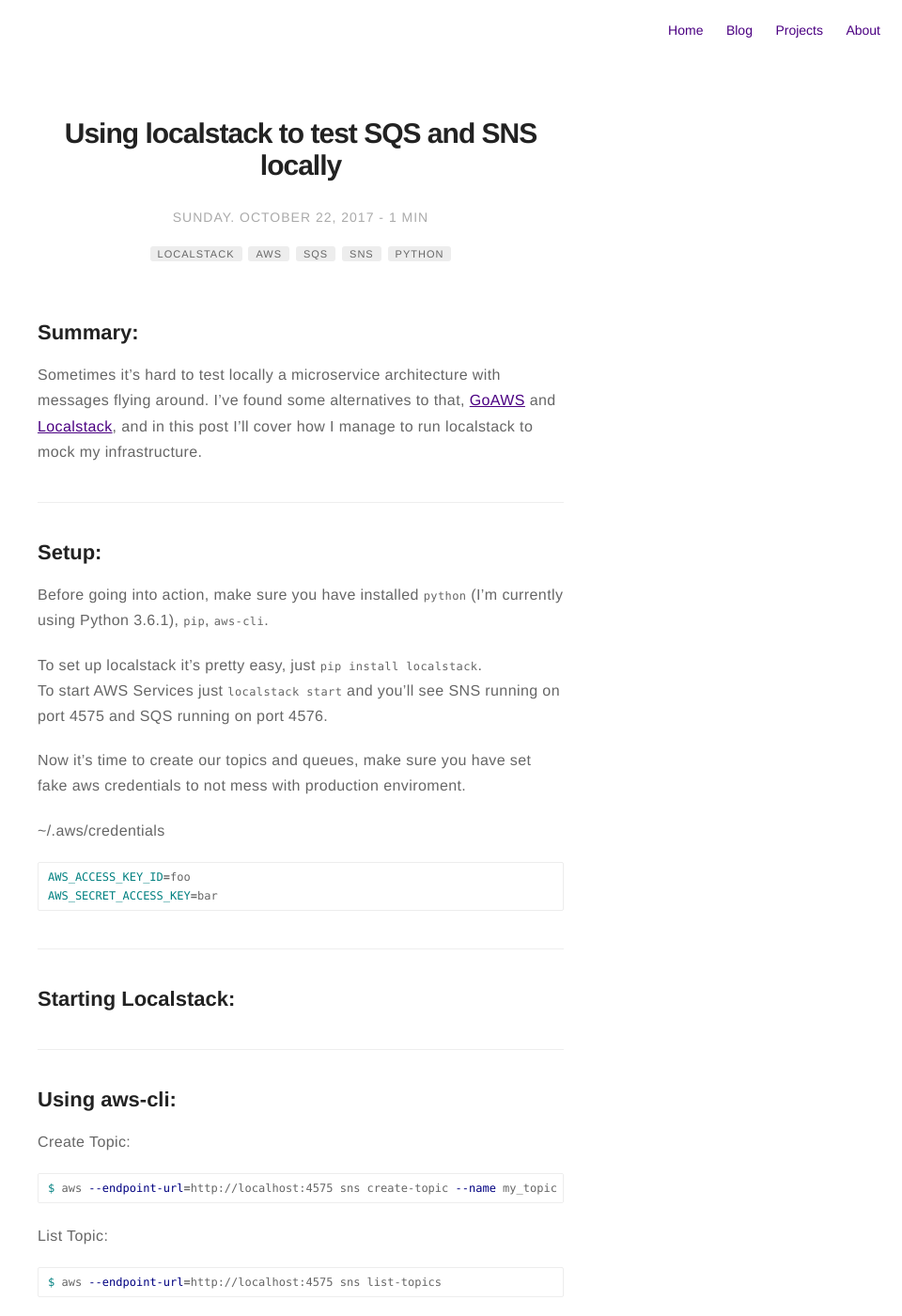
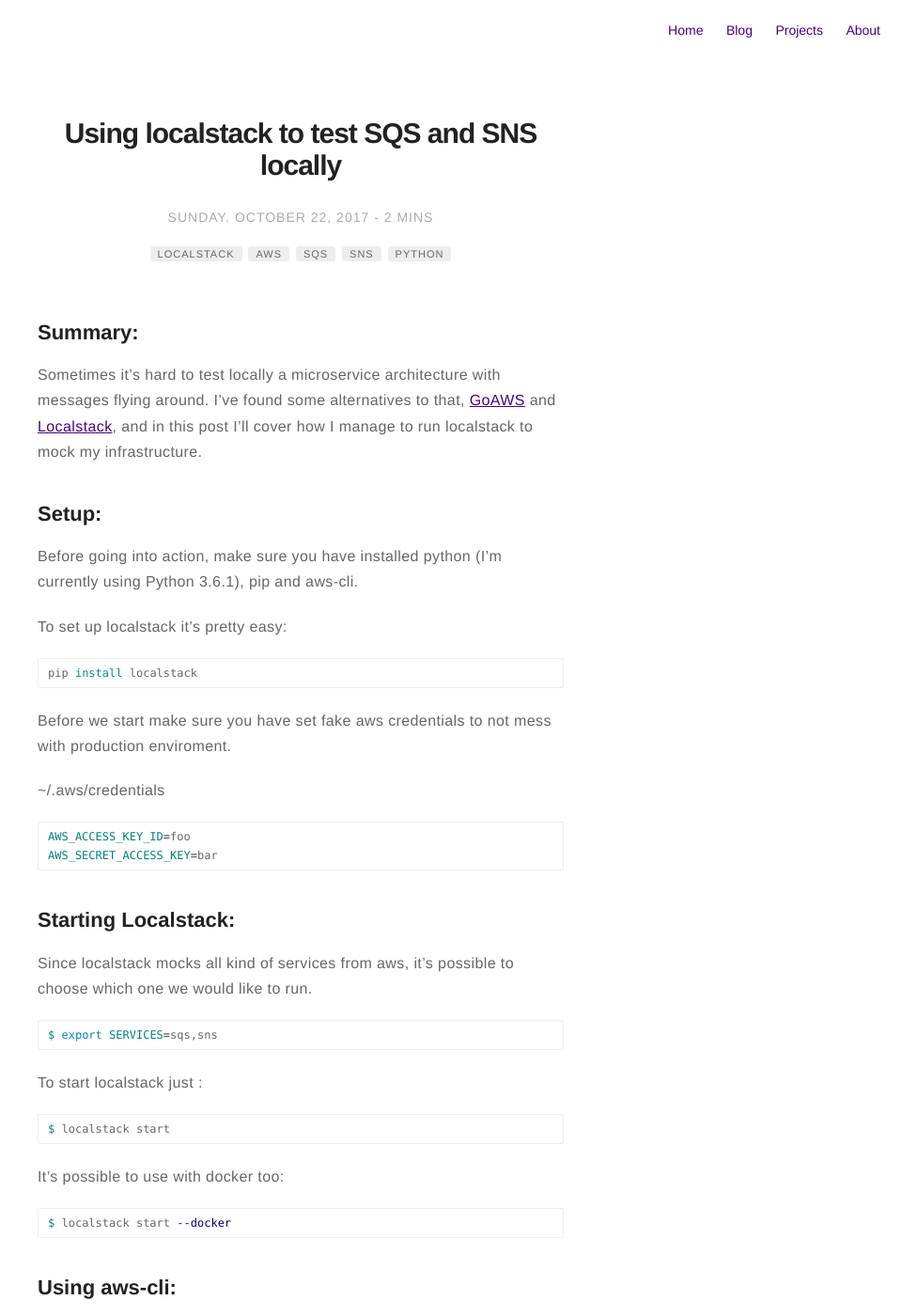
Before and after one commit to gugsrs/gugsrs.github.io, a Jekyll site: the page built from _posts/2017-10-23-localstack-sqs-sns.markdown, in a window 1280 px wide and 1400 px high. Shown: the whole window at 94% size, without its empty margins (320-1280 px from the left). Built offline with Jekyll 4.4.1, drawn with Linux system fonts in a browser that asks for light colours; comment, search, counter and statistics services are not loaded; some of the changed text lies outside the part shown.

Commit message:
Update post

````diff
--- a/_posts/2017-10-23-localstack-sqs-sns.markdown
+++ b/_posts/2017-10-23-localstack-sqs-sns.markdown
@@ -20,15 +20,15 @@
 Sometimes it's hard to test locally a microservice architecture with messages flying around.
 I've found some alternatives to that, [GoAWS][goaws] and [Localstack][localstack], and in this post I'll cover how I manage to run localstack to mock my infrastructure.
 
----
+## Setup:
+Before going into action, make sure you have installed python (I'm currently using Python 3.6.1), pip and aws-cli.
 
-## Setup:
-Before going into action, make sure you have installed ```python``` (I'm currently using Python 3.6.1), ```pip```, ```aws-cli```.
+To set up localstack it's pretty easy:
+{% highlight bash %}
+pip install localstack
+{% endhighlight %}
 
-To set up localstack it's pretty easy, just ```pip install localstack ```.
-To start AWS Services just ```localstack start``` and you'll see SNS running on port 4575 and SQS running on port 4576.
-
-Now it's time to create our topics and queues, make sure you have set fake aws credentials to not mess with production enviroment.
+Before we start make sure you have set fake aws credentials to not mess with production enviroment.
 
 ~/.aws/credentials
 {% highlight bash %}
@@ -36,56 +36,81 @@
 AWS_SECRET_ACCESS_KEY=bar
 {% endhighlight %}
 
----
-
 ## Starting Localstack:
 
----
+Since localstack mocks all kind of services from aws, it's possible to choose which one we would like to run.
+
+{% highlight bash %}
+$ export SERVICES=sqs,sns
+{% endhighlight %}
+
+To start localstack just :
+
+{% highlight bash %}
+$ localstack start
+{% endhighlight %}
+
+It's possible to use with docker too:
+
+{% highlight bash %}
+$ localstack start --docker
+{% endhighlight %}
 
 ## Using aws-cli:
 
-Create Topic:
+### Create Topic:
 
 {% highlight bash %}
 $ aws --endpoint-url=http://localhost:4575 sns create-topic --name my_topic
 {% endhighlight %}
 
-List Topic:
+### List Topic:
 
 {% highlight bash %}
 $ aws --endpoint-url=http://localhost:4575 sns list-topics
 {% endhighlight %}
 
-Create Queue:
+### Create Queue:
 
 {% highlight bash %}
 $ aws --endpoint-url=http://localhost:4576 sqs create-queue --queue-name my_queue
 {% endhighlight %}
 
-List Queue:
+### List Queue:
 
 {% highlight bash %}
 $ aws --endpoint-url=http://localhost:4576 sqs list-queues
 {% endhighlight %}
 
-Subscribe Queue to Topic:
+### Subscribe Queue to Topic:
 
 {% highlight bash %}
 $ aws --endpoint-url=http://localhost:4575 sns subscribe --topic-arn arn:aws:sns:us-east-1:123456789012:my_topic --protocol sqs --notification-endpoint arn:aws:sns:us-east-1:123456789012:my_queue
 {% endhighlight %}
 
-List subscriptions:
+### List subscriptions:
 
 {% highlight bash %}
 $ aws --endpoint-url=http://localhost:4575 sns list-subscriptions
 {% endhighlight %}
 
----
+After creating our infra we need to start sending messages so that our service can receive and use them.
+For that we are going to publish the message to the topic as followed:
+
+{% highlight bash %}
+$ aws --endpoint-url=http://localhost:4575 sns publish --topic-arn arn:aws:sns:us-east-1:123456789012:my_topic --message "Hi"
+{% endhighlight %}
+
+If you want it's possible to send the content of a file too:
+{% highlight bash %}
+$ aws --endpoint-url=http://localhost:4575 sns publish --topic-arn arn:aws:sns:us-east-1:123456789012:my_topic --message file://file.json
+{% endhighlight %}
 
 ## Creating Topics and Queues automatically:
 
-Since it's a lot of hardwork to create all of those queues and topics by hand, and Localstack does not have an option to start with a config file(GoAws let you use a .yaml to set things up), I've managed to create a [Python script][sqs-sns-from-yaml] to create them from a .yaml file.
-If you have your aws sqs and sns setup you can generate your .yaml using this [script][sqs-sns-to-yaml] created by [@wiliamsouza][wiliam].
+Since it's a lot of hardwork to create all of those queues and topics by hand, and Localstack does not have an option to start with a config file(GoAws let you use a .yaml to set things up), I've managed to create a [Python script][sqs-sns-from-yaml] to create them from a .yaml file. You can see the example from the config file [here][yaml].
+
+{% gist gugsrs/20d90e1f21792a67eb6d27c445aa7a1f %}
 
 And then just:
 
@@ -93,12 +118,8 @@
 $ ./create_sqs_sns.py my-queues-and-topics.yaml
 {% endhighlight %}
 
----
-
-And that's it! All your sqs/sns will be ready to be tested.
-
-[goaws]: http://goaws
+[goaws]: https://github.com/p4tin/goaws
 [localstack]: https://github.com/localstack/localstack
 [sqs-sns-to-yaml]: https://gist.github.com/wiliamsouza/c687ac7d8c86dc603a32e143cacc71b0
 [sqs-sns-from-yaml]: https://gist.github.com/gugsrs/20d90e1f21792a67eb6d27c445aa7a1f
-[wiliam]: https://github.com/wiliamsouza/
+[yaml]: https://github.com/p4tin/goaws/blob/master/app/conf/goaws.yaml
````
